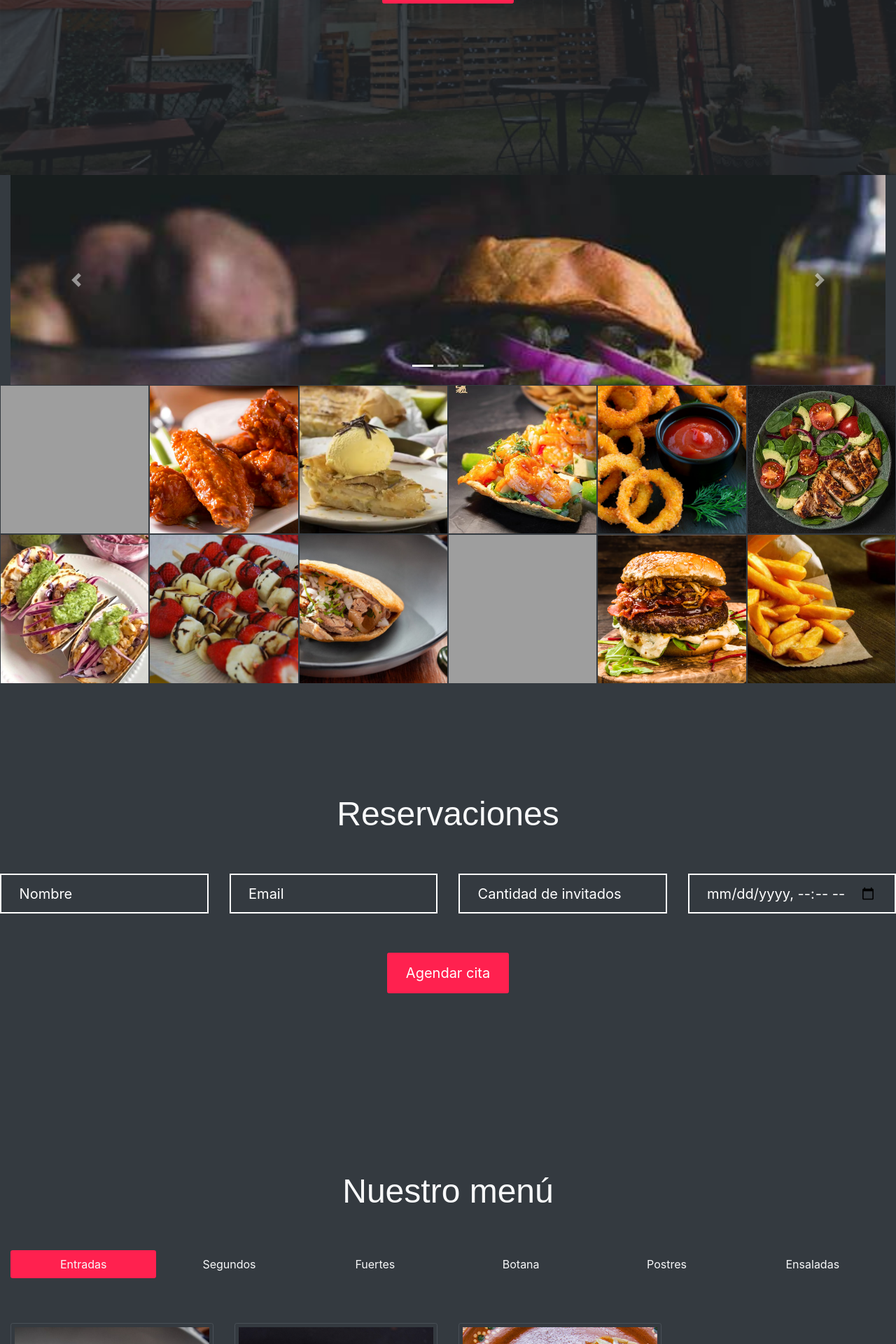
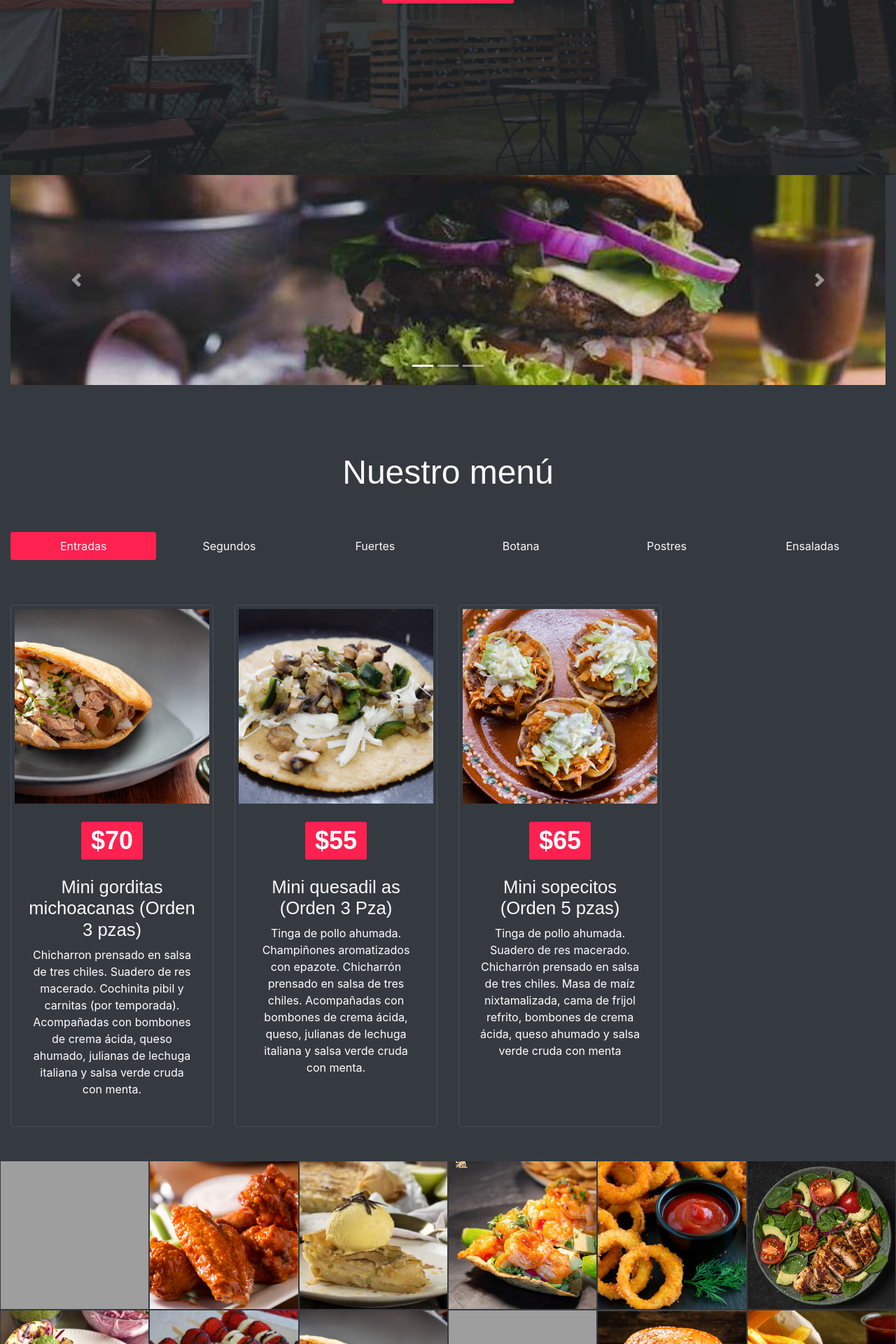
Before and after one commit to Esteban-RG/Higal, a PHP site: page / in a window 1280 px wide. Shown: the part 550-2470 px from the top of the page at 70% size. Run offline with PHP 8.4, Linux system fonts and the light colour scheme; data comes from the database, SQL or seed files in the repository; some libraries are stand-ins or nearby versions; grey boxes are pictures that could not be loaded.

Commit message:
interfaz

```diff
--- a/assets/css/higal.css
+++ b/assets/css/higal.css
@@ -9,9 +9,11 @@
     background-color: #343a40;
 }
 
-.promotions{
+.promotion{
     height: 300px;
-    background-color: brown;
+    object-fit: cover;
+    overflow: hidden;
+    aspect-ratio: 1/30;
 }
 
 .carousel{
--- a/index.php
+++ b/index.php
@@ -26,8 +26,6 @@ $error = isset($_GET['error']) ? $_GET['error'] : 'Desconocido';
     <meta name="author" content="Devcrud">
 
     <title>Higal Restaurante Jardin</title>
-    <script src="https://cdn.jsdelivr.net/npm/sweetalert2@11"></script>
-
 
     <!-- Incluye JQuery -->
     <script src="https://ajax.googleapis.com/ajax/libs/jquery/3.5.1/jquery.min.js"></script>
@@ -43,9 +41,10 @@ $error = isset($_GET['error']) ? $_GET['error'] : 'Desconocido';
     <!-- Bootstrap + FoodHut main styles -->
     <link href="https://cdn.jsdelivr.net/npm/bootstrap@5.3.3/dist/css/bootstrap.min.css" rel="stylesheet" integrity="sha384-QWTKZyjpPEjISv5WaRU9OFeRpok6YctnYmDr5pNlyT2bRjXh0JMhjY6hW+ALEwIH" crossorigin="anonymous">
     <link rel="stylesheet" href="assets/css/foodhut.css">
+    <link rel="stylesheet" href="assets/css/higal.css">
+
     <script src="assets/js/foodhut.js"></script>
 
-    <link rel="stylesheet" href="assets/css/higal.css">
 
 
 </head>
@@ -106,7 +105,7 @@ $error = isset($_GET['error']) ? $_GET['error'] : 'Desconocido';
 
 
     <!-- Promotions -->
-    <div class=" container-fluid has-height-md ">
+    <div class=" container-fluid has-height-sm has-height-md  ">
         <div id="carouselExampleIndicators" class="carousel slide">
             <div class="carousel-indicators">
                 <button type="button" data-bs-target="#carouselExampleIndicators" data-bs-slide-to="0" class="active" aria-current="true" aria-label="Slide 1"></button>
@@ -115,13 +114,13 @@ $error = isset($_GET['error']) ? $_GET['error'] : 'Desconocido';
             </div>
             <div class="carousel-inner">
                 <div class="carousel-item active">
-                    <img src="assets/imgs/blog-1.jpg" class="d-block w-100" alt="...">
+                    <img src="assets/imgs/blog-1.jpg" class="d-block w-100 promotion" alt="...">
                 </div>
                 <div class="carousel-item active">
-                    <img src="assets/imgs/blog-2.jpg" class="d-block w-100" alt="...">
+                    <img src="assets/imgs/blog-2.jpg" class="d-block w-100 promotion" alt="...">
                 </div>
                 <div class="carousel-item active">
-                    <img src="assets/imgs/blog-3.jpg" class="d-block w-100" alt="...">
+                    <img src="assets/imgs/blog-3.jpg" class="d-block w-100 promotion" alt="...">
                 </div>
             </div>
             <button class="carousel-control-prev" type="button" data-bs-target="#carouselExampleIndicators" data-bs-slide="prev">
@@ -134,68 +133,6 @@ $error = isset($_GET['error']) ? $_GET['error'] : 'Desconocido';
             </button>
         </div>
     </div>
-
-
-
-    <!--  gallary Section  -->
-
-
-    <div class="gallary row">
-        <?php
-
-
-        if ($galeria !== false && count($galeria) > 0) {
-            foreach ($galeria as $row) {
-                echo "
-                <div class='col-4 col-lg-2 gallary-item wow fadeIn'>
-                <img src='" . $row["imagen"] . "'alt='" . $row["nombre"] . "' class='gallary-img'>
-                </div>";
-            }
-        } else {
-            echo "<p>NO HAY PLATILLOS DISPONIBLES</p>";
-        }
-        ?>
-
-    </div>
-
-
-
-    <!-- book a table Section  -->
-    <div class="has-height-xl has-bg-overlay text-center text-light middle-items" id="book-table">
-
-        <h2 class="section-title mb-5">Reservaciones</h2>
-        <form action="controller/reservacionLogic.php" method="POST">
-            <div class="row mb-5">
-                <div class="col-sm-6 col-md-3 my-2">
-                    <input type="text" name="name" class="form-control form-control-lg custom-form-control"
-                        placeholder="Nombre" maxlength="50" autocomplete="given-name" required>
-                </div>
-                <div class="col-sm-6 col-md-3 my-2">
-                    <input type="email" name="email" class="form-control form-control-lg custom-form-control"
-                        placeholder="Email" maxlength="30" autocomplete="family-name" required>
-                </div>
-                <div class="col-sm-6 col-md-3 my-2">
-                    <input type="number" name="cantPersonas" class="form-control form-control-lg custom-form-control"
-                        placeholder="Cantidad de invitados" max="20" min="1" required>
-                </div>
-                <div class="col-sm-6 col-md-3 my-2">
-                    <input type="datetime-local" name="fecha" class="form-control form-control-lg custom-form-control"
-                        placeholder="Fecha y Hora" required>
-                </div>
-            </div>
-
-            <input type="hidden" id="action" name="action" value="insert">
-            <input type="hidden" id="source" name="source" value="client">
-
-            <button type="submit" class="btn btn-lg btn-primary" id="rounded-btn">Agendar cita</button>
-        </form>
-
-    </div>
-
-
-
-
-
 
     <!-- BLOG Section  -->
 
@@ -304,6 +241,69 @@ $error = isset($_GET['error']) ? $_GET['error'] : 'Desconocido';
 
 
     </div>
+
+
+
+    <!--  gallary Section  -->
+
+
+    <div class="gallary row">
+        <?php
+
+
+        if ($galeria !== false && count($galeria) > 0) {
+            foreach ($galeria as $row) {
+                echo "
+                <div class='col-4 col-lg-2 gallary-item wow fadeIn'>
+                <img src='" . $row["imagen"] . "'alt='" . $row["nombre"] . "' class='gallary-img'>
+                </div>";
+            }
+        } else {
+            echo "<p>NO HAY PLATILLOS DISPONIBLES</p>";
+        }
+        ?>
+
+    </div>
+
+
+
+    <!-- book a table Section  -->
+    <div class="has-height-xl has-bg-overlay text-center text-light middle-items" id="book-table">
+
+        <h2 class="section-title mb-5">Reservaciones</h2>
+        <form action="controller/reservacionLogic.php" method="POST">
+            <div class="row mb-5">
+                <div class="col-sm-6 col-md-3 my-2">
+                    <input type="text" name="name" class="form-control form-control-lg custom-form-control"
+                        placeholder="Nombre" maxlength="50" autocomplete="given-name" required>
+                </div>
+                <div class="col-sm-6 col-md-3 my-2">
+                    <input type="email" name="email" class="form-control form-control-lg custom-form-control"
+                        placeholder="Email" maxlength="30" autocomplete="family-name" required>
+                </div>
+                <div class="col-sm-6 col-md-3 my-2">
+                    <input type="number" name="cantPersonas" class="form-control form-control-lg custom-form-control"
+                        placeholder="Cantidad de invitados" max="20" min="1" required>
+                </div>
+                <div class="col-sm-6 col-md-3 my-2">
+                    <input type="datetime-local" name="fecha" class="form-control form-control-lg custom-form-control"
+                        placeholder="Fecha y Hora" required>
+                </div>
+            </div>
+
+            <input type="hidden" id="action" name="action" value="insert">
+            <input type="hidden" id="source" name="source" value="client">
+
+            <button type="submit" class="btn btn-lg btn-primary" id="rounded-btn">Agendar cita</button>
+        </form>
+
+    </div>
+
+
+
+
+
+
 
     <!-- about -->
 
```
